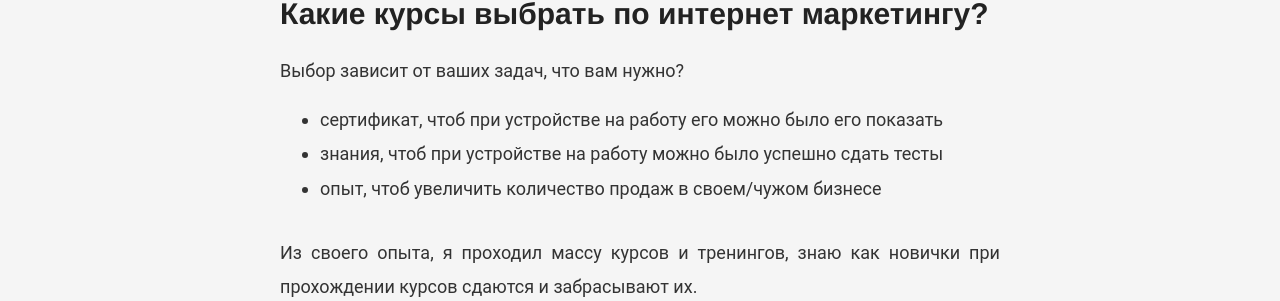
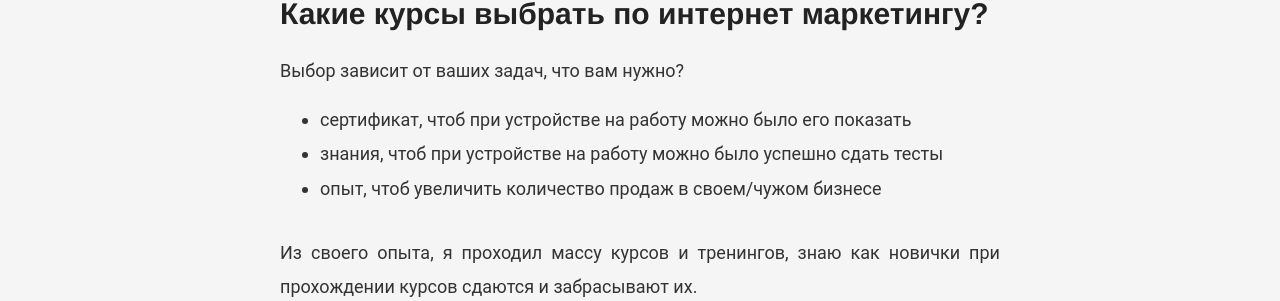
Before and after one commit to VadymVolos/vadymvolos.github.io, a Jekyll site: the page built from _posts/digital-marketing/2016-12-09-kakie-kursy-vybrat-po-internet-marketingu.md, in a window 1280 px wide. Shown: the part 155-456 px from the top of the page. Built offline with Jekyll 4.4.1, drawn with Linux system fonts in a browser that asks for light colours; comment, search, counter and statistics services are not loaded.

Commit message:
Update 2016-12-09-kakie-kursy-vybrat-po-internet-marketingu.md

```diff
--- a/_posts/digital-marketing/2016-12-09-kakie-kursy-vybrat-po-internet-marketingu.md
+++ b/_posts/digital-marketing/2016-12-09-kakie-kursy-vybrat-po-internet-marketingu.md
@@ -7,7 +7,7 @@
 ---
 Выбор зависит от ваших задач, что вам нужно?
 <ul>
-<li>сертификат, чтоб при устройстве на работу его можно было его показать</li>
+<li>сертификат, чтоб при устройстве на работу можно было его показать</li>
 <li>знания, чтоб при устройстве на работу можно было успешно сдать тесты</li>
 <li>опыт, чтоб увеличить количество продаж в своем/чужом бизнесе</li>
 </ul>
```
